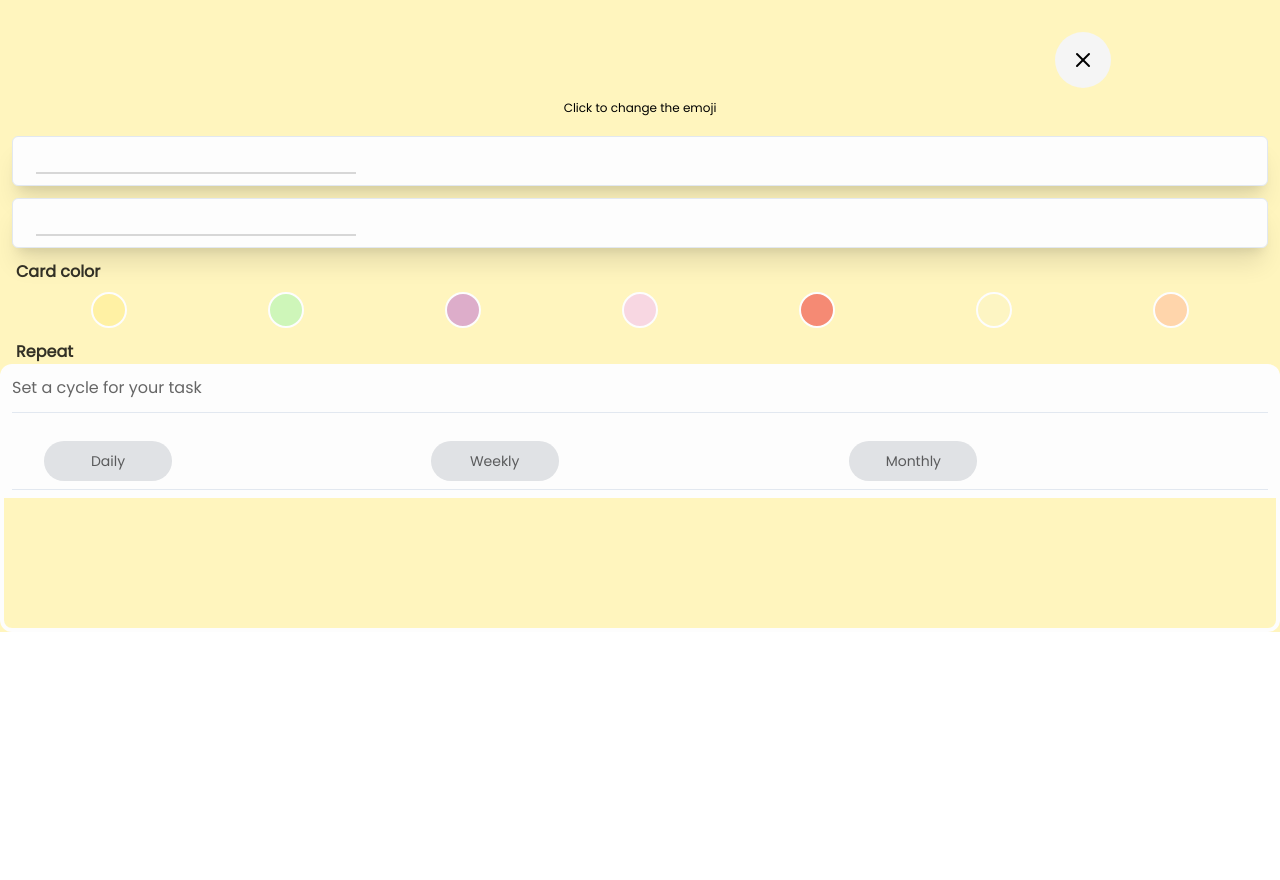
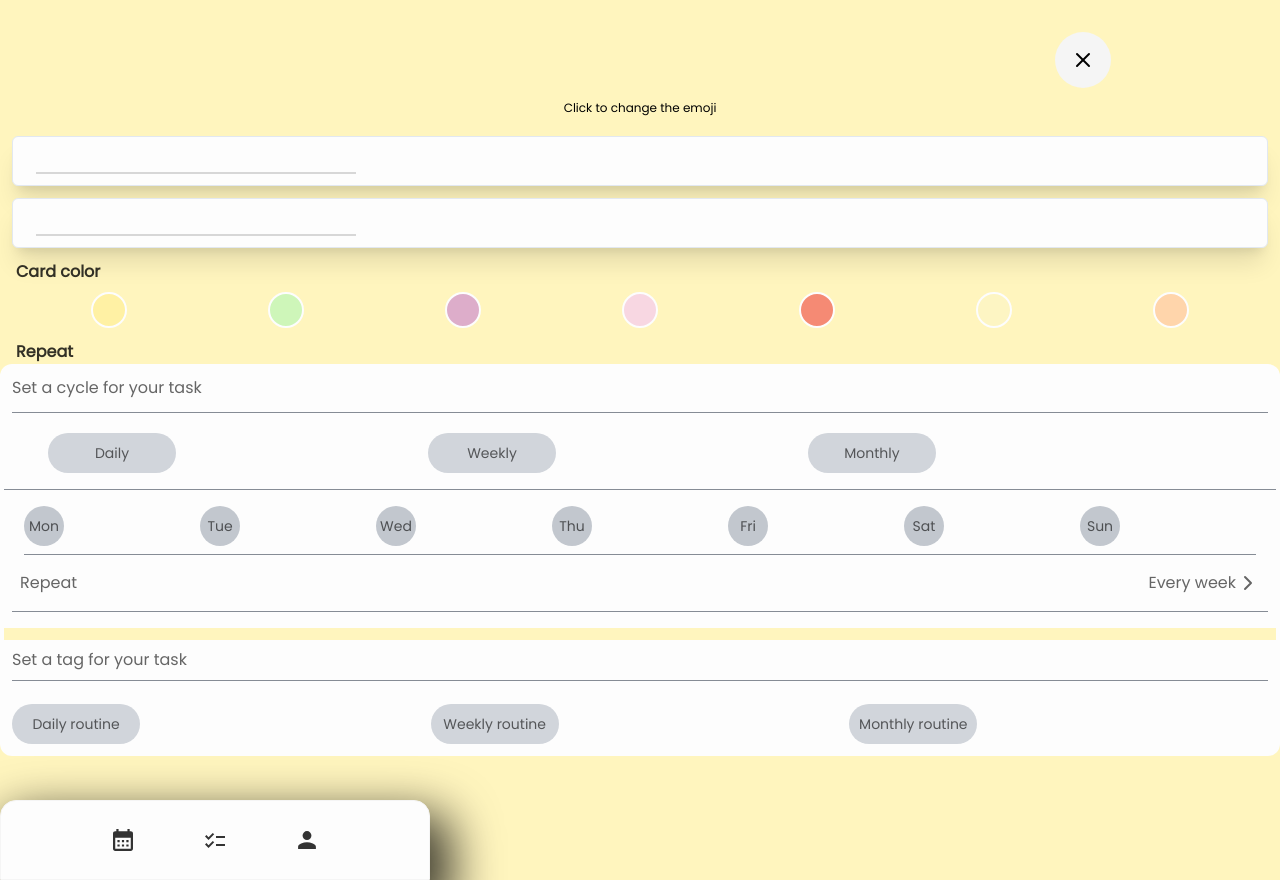
Before and after one commit to mk-nlp/habit-hub-intern, a Next.js app in the folder habit-hub/: page /tasks/add-task in a window 1280 px wide. Before the commit the page ends 800 px from the top, so only its background shows below. Built offline with nearby package versions, Linux system fonts and the light colour scheme.

Commit message:
Add task page UI improvements

```diff
--- a/habit-hub/app/tasks/add-task/page.tsx
+++ b/habit-hub/app/tasks/add-task/page.tsx
@@ -6,6 +6,8 @@ import { Button } from "@/components/ui/button";
 import { X } from "lucide-react";
 import { useState } from "react";
 import { Separator } from "@/components/ui/separator";
+import { ChevronRight } from "lucide-react";
+import BottomBar from "@/components/bottomBar";
 
 export default function AddTaskPage() {
   const tasks = AddTaskStore((state) => state.task);
@@ -15,7 +17,26 @@ export default function AddTaskPage() {
   const emoji = AddTaskStore((state) => state.emoji);
 
   const [bgColor, setBgColor] = useState<string>("bg-yellow/60");
+  const [unselectedColor, setUnselectedColor] = useState<string>("bg-gray-300");
+  const [selectedButton, setSelectedButton] = useState<string | null>(null);
+  const [selectedRoutine, setSelectedRoutine] = useState<string | null>(null);
+  const [selectedDays, setSelectedDays] = useState({
+    Mon: false,
+    Tue: false,
+    Wed: false,
+    Thu: false,
+    Fri: false,
+    Sat: false,
+    Sun: false,
+  });
 
+  const toggleDay = (day) => {
+    setSelectedDays({ ...selectedDays, [day]: !selectedDays[day] });
+  };
+
+  const getButtonColor = (day) => {
+    return selectedDays[day] ? bgColor.slice(0, -3) : "bg-gray-400/60";
+  };
   console.log(emoji);
 
   return (
@@ -87,20 +108,107 @@ export default function AddTaskPage() {
       <div className="grid grid-rows-4 col-start-1 col-end-4 border-4 rounded-xl border-white">
         <div className="grid row-start-1 justify-items-start p-2 bg-white font-poppins text-black/60">
           Set a cycle for your task
-          <Separator />
+          <Separator className="bg-gray-700/60" />
         </div>
-        <div className="grid row-start-2 grid-cols-3 p-2 bg-white font-poppins text-black/60">
-          <Button className="grid col-start-1 w-32 ml-8 bg-gray-500/20 text-black/60 font-poppins rounded-full">
+        <div className="grid row-start-2 grid-cols-3 bg-white font-poppins text-black/60">
+          <Button
+            className={`grid col-start-1 w-32 ml-11 ${
+              selectedButton === "daily"
+                ? bgColor.slice(0, -3)
+                : unselectedColor
+            } text-black/60 font-poppins rounded-full`}
+            onClick={() => setSelectedButton("daily")}
+          >
             Daily
           </Button>
-          <Button className="grid col-start-2 w-32 bg-gray-500/20 text-black/60 font-poppins rounded-full">
+          <Button
+            className={`grid col-start-2 w-32 relative z-10 ${
+              selectedButton === "weekly"
+                ? bgColor.slice(0, -3)
+                : unselectedColor
+            } text-black/60 font-poppins rounded-full`}
+            onClick={() => setSelectedButton("weekly")}
+          >
             Weekly
           </Button>
-          <Button className="grid col-start-3 w-32   bg-gray-500/20 text-black/60 font-poppins rounded-full">
+          <Button
+            className={`grid col-start-3 w-32 -ml-11 ${
+              selectedButton === "monthly"
+                ? bgColor.slice(0, -3)
+                : unselectedColor
+            } text-black/60 font-poppins rounded-full`}
+            onClick={() => setSelectedButton("monthly")}
+          >
             Monthly
           </Button>
-          <Separator className="grid col-start-1 col-end-4 mt-2 w-full" />
+          <Separator className="grid col-start-1 col-end-4 mt-2 w-full bg-gray-700/60" />
         </div>
+        <div className="grid col-start-1 grid-cols-7 px-5 py-2 font-poppins bg-white">
+          {["Mon", "Tue", "Wed", "Thu", "Fri", "Sat", "Sun"].map((day) => (
+            <Button
+              key={day}
+              className={`grid w-10 h-10 rounded-full ${getButtonColor(
+                day
+              )} hover:bg-purple text-black/60`}
+              onClick={() => toggleDay(day)}
+            >
+              {day}
+            </Button>
+          ))}
+          <Separator className="grid col-start-1 col-end-8 mt-2 w-full bg-gray-700/60" />
+        </div>
+        <div className="grid row-start-4 grid-cols-2 bg-white px-2 py-2 font-poppins text-black/60">
+          <div className="justify-self-start ml-2">Repeat</div>
+          <div className="grid grid-cols-1 mr-2">
+            <div className="grid col-start-1 justify-self-end">Every week</div>
+            <ChevronRight
+              size={24}
+              className="grid col-start-2 justify-self-start"
+            />
+          </div>
+          <Separator className="grid col-start-1 col-end-9 mt-2 w-full bg-gray-700/60" />
+        </div>
+        <div className=" grid grid-rows-2 rounded-2xl mt-3">
+          <div className=" grid row-start-1 bg-white font-poppins text-black/60 p-2">
+            <div>Set a tag for your task</div>
+            <Separator className="bg-gray-700/60" />
+          </div>
+          <div className="grid row-start-2 grid-cols-3 px-2 py-2 bg-white">
+            <Button
+              className={`grid col-start-1 w-32 ${
+                selectedRoutine === "daily routine"
+                  ? bgColor.slice(0, -3)
+                  : unselectedColor
+              } text-black/60 font-poppins rounded-full`}
+              onClick={() => setSelectedRoutine("daily routine")}
+            >
+              Daily routine
+            </Button>
+            <Button
+              className={`grid col-start-2 w-32 relative z-10 ${
+                selectedRoutine === "weekly routine"
+                  ? bgColor.slice(0, -3)
+                  : unselectedColor
+              } text-black/60 font-poppins rounded-full`}
+              onClick={() => setSelectedRoutine("weekly routine")}
+            >
+              Weekly routine
+            </Button>
+            <Button
+              className={`grid col-start-3 w-32 ${
+                selectedRoutine === "monthly routine"
+                  ? bgColor.slice(0, -3)
+                  : unselectedColor
+              } text-black/60 font-poppins rounded-full`}
+              onClick={() => setSelectedRoutine("monthly routine")}
+            >
+              Monthly routine
+            </Button>
+          </div>
+        </div>
+      </div>
+      <div className="mt-11 w-[430px] ml-0">
+        <BottomBar />
       </div>
     </div>
   );
```
